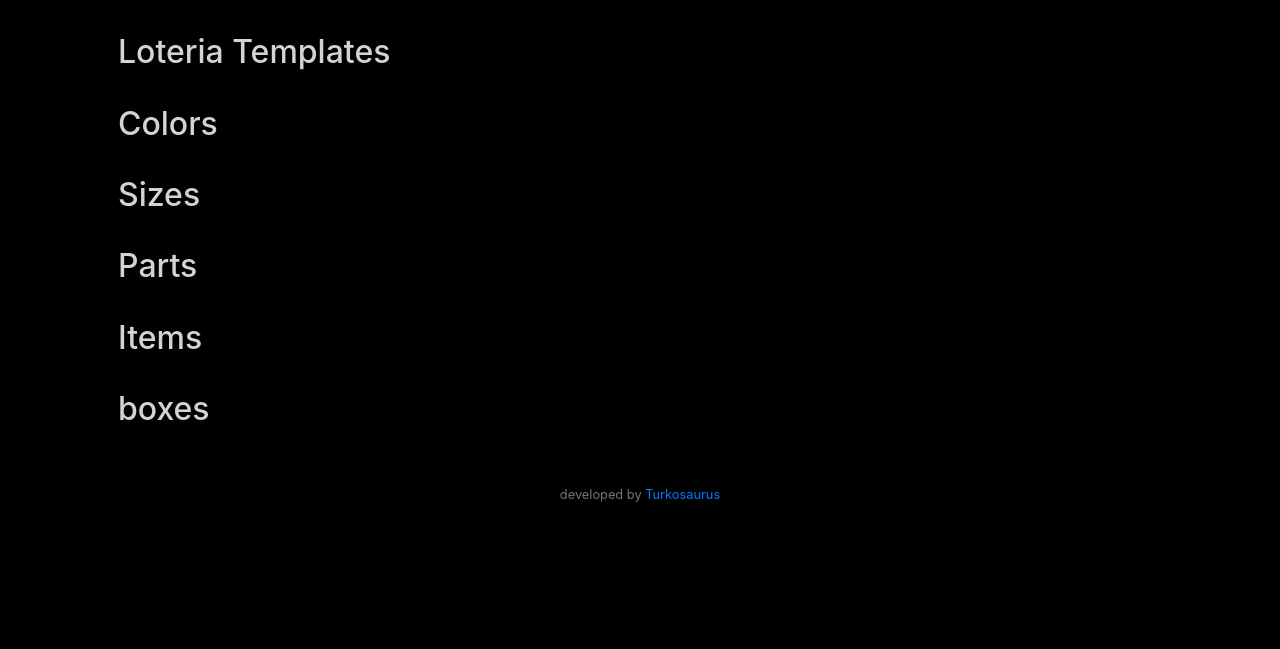
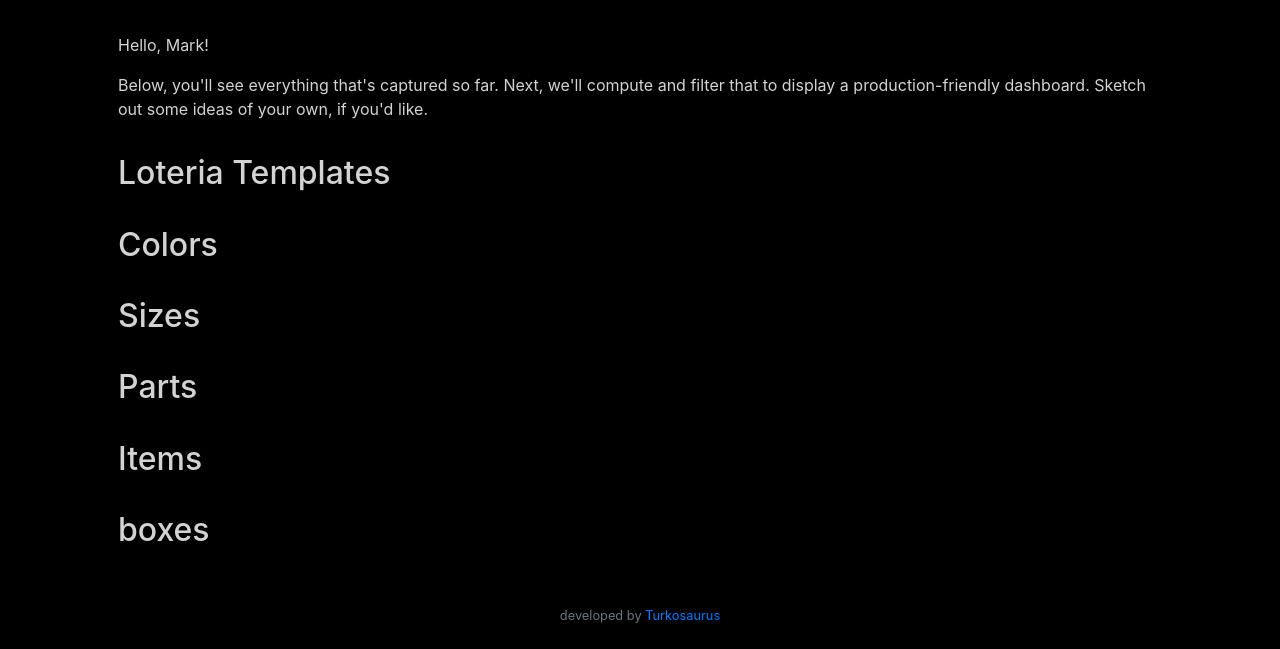
Before and after one commit to turkosaurus/nailivic, a Flask app: template templates/index.html in a window 1280 px wide. Shown: the part 189-838 px from the top of the page. Before the commit the page ends 691 px from the top, so only its background shows below. Run offline with Flask 2, Linux system fonts and the light colour scheme; the template is opened without the code that fills it, so the values that code supplies are empty; some libraries are stand-ins or nearby versions.

Commit message:
documentation additions and restructuring

```diff
--- a/application.py
+++ b/application.py
@@ -160,6 +160,7 @@ def items():
     if request.method == 'GET':
         items = db.execute("SELECT * FROM items")
         return render_template('items.html', items=items, loterias=loterias, sizes=sizes, colors=colors)
+
     # Upon POSTing form submission
     else:
         item = request.form.get("item")
@@ -181,6 +182,10 @@ def items():
 @app.route('/projections')
 @login_required
 def projections():
+    if request.method == 'GET':
+        projections = db.execute("SELECT * FROM projections")
+        return render_template('projections.html', projections=projections, loterias=loterias, sizes=sizes, colors=colors)
+
     return render_template('projections.html')
 
 @app.route('/shipping')
--- a/templates/index.html
+++ b/templates/index.html
@@ -6,6 +6,13 @@ Dashboard
 {% block main %}
 <h1>Dashboard</h1>
 <h6>Logged in as: {{ user[0]['username'] }}</h6>
+<hr>
+<p>
+    Hello, Mark!
+</p>
+<p>
+    Below, you'll see everything that's captured so far. Next, we'll compute and filter that to display a production-friendly dashboard. Sketch out some ideas of your own, if you'd like.
+</p>
 <hr>
 <h2>Loteria Templates</h2>
 {% for loteria in loterias %}
--- a/templates/projections.html
+++ b/templates/projections.html
@@ -13,7 +13,7 @@ Projections
     <hr>
     <div class="row">
         <div class="col">
-            <h2>Current Projections Cycle: #num DATE, CREATED</h2>
+            <h6>Current Projections Cycle: #num DATE, CREATED</h6>
         </div>
     </div>
     <div class="row">
```
